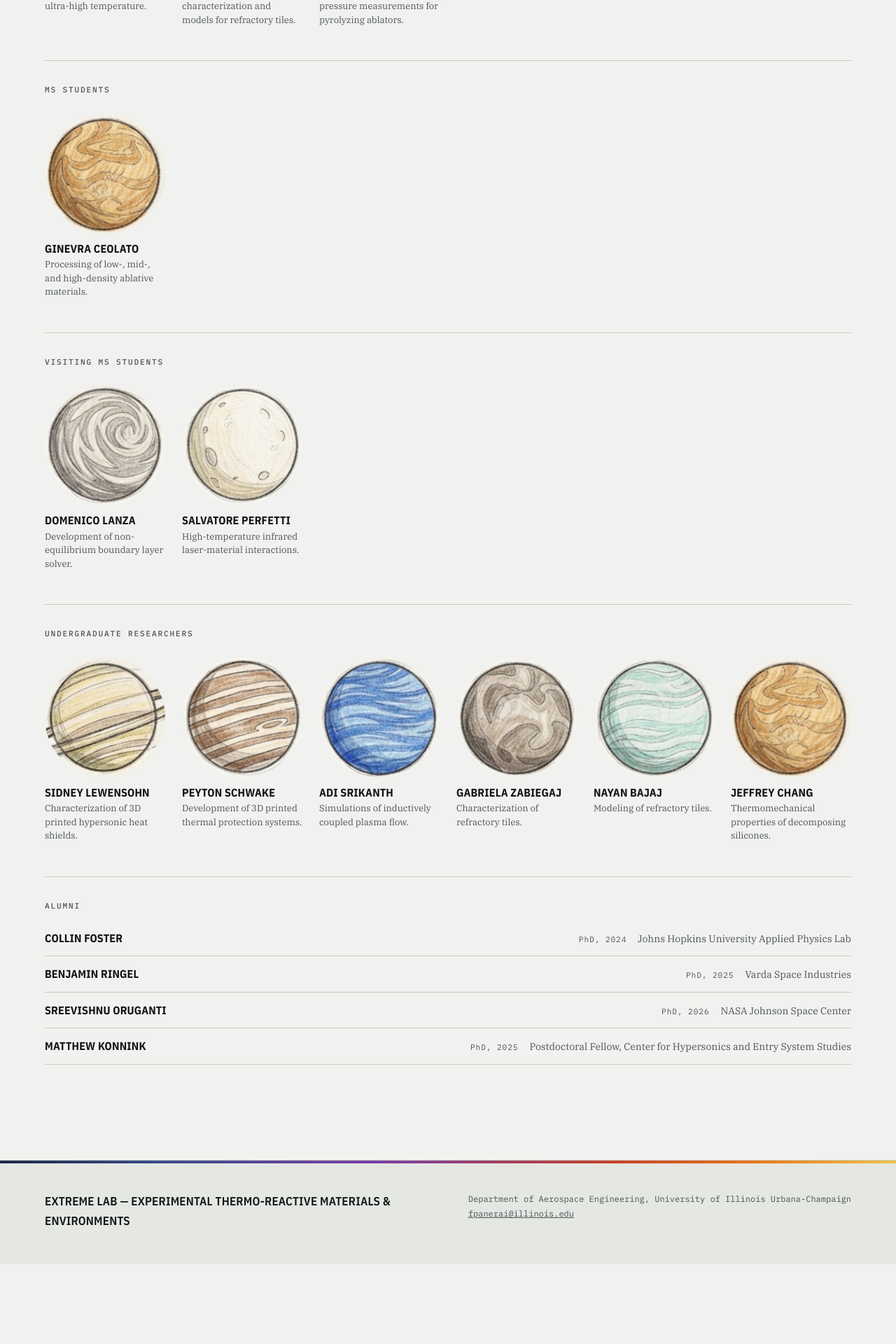
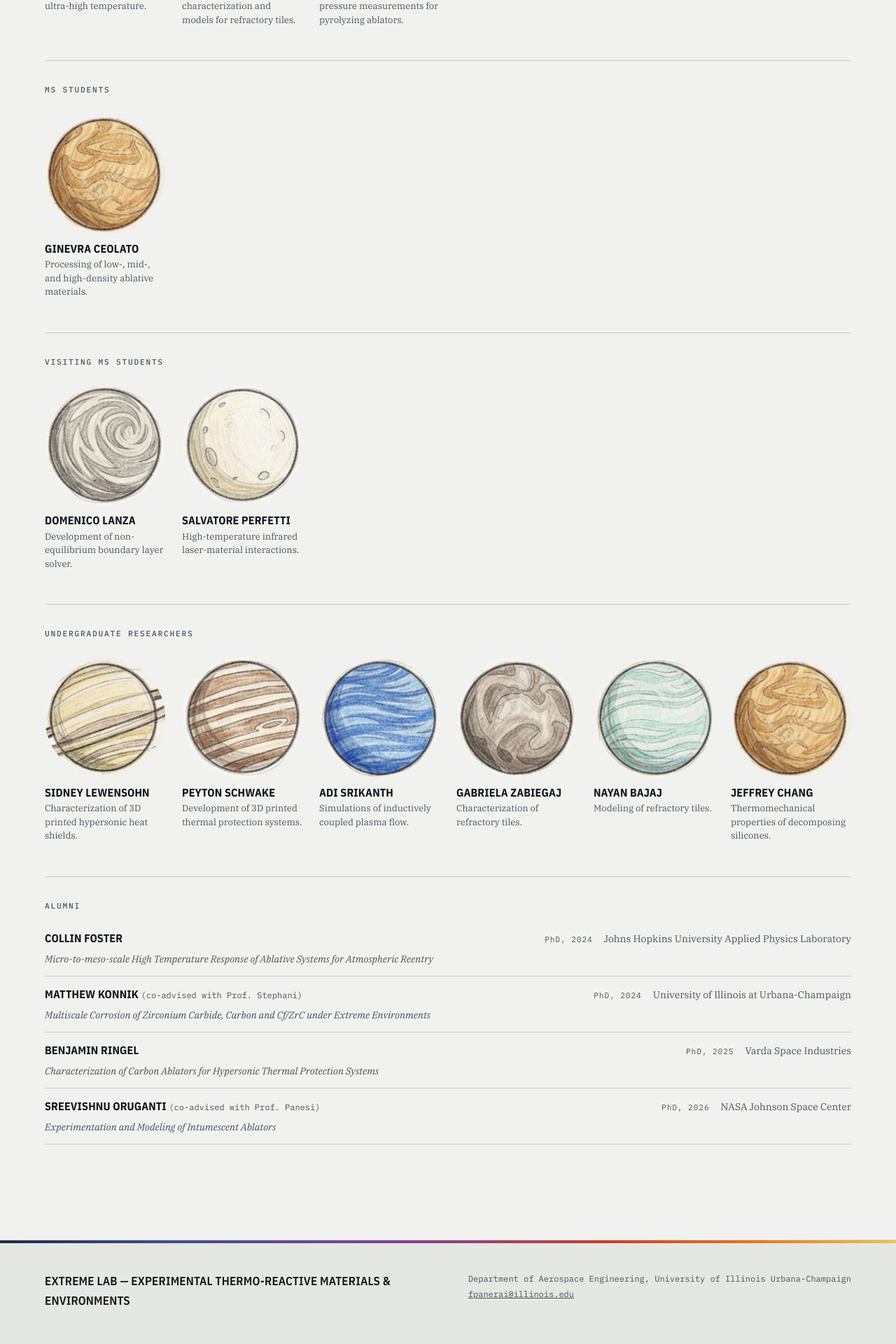
Before and after one commit to extremelab-illinois/extremelab-illinois.github.io, a Jekyll site: the page built from people.html, in a window 1280 px wide. Shown: the part 2132-4052 px from the top of the page at 70% size. Built offline with Jekyll 4.4.1, drawn with Linux system fonts in a browser that asks for light colours; before the commit the page ends 3938 px from its top, so only the background shows below that.

Commit message:
Add thesis titles to PhD alumni entries
Also corrects Matthew Konnik's name, graduation year, and destination, and
adds co-advisor credit for Konnik and Oruganti, per updated roster data.

Co-Authored-By: Claude Sonnet 5 <noreply@anthropic.com>

```diff
--- a/_data/people.yml
+++ b/_data/people.yml
@@ -95,16 +95,22 @@ alumni:
   - name: Collin Foster
     degree: PhD
     year: 2024
-    now: Johns Hopkins University Applied Physics Lab
+    thesis: Micro-to-meso-scale High Temperature Response of Ablative Systems for Atmospheric Reentry
+    now: Johns Hopkins University Applied Physics Laboratory
+  - name: Matthew Konnik
+    coadvisor: Stephani
+    degree: PhD
+    year: 2024
+    thesis: Multiscale Corrosion of Zirconium Carbide, Carbon and Cf/ZrC under Extreme Environments
+    now: University of Illinois at Urbana-Champaign
   - name: Benjamin Ringel
     degree: PhD
     year: 2025
+    thesis: Characterization of Carbon Ablators for Hypersonic Thermal Protection Systems
     now: Varda Space Industries
   - name: Sreevishnu Oruganti
+    coadvisor: Panesi
     degree: PhD
     year: 2026
+    thesis: Experimentation and Modeling of Intumescent Ablators
     now: NASA Johnson Space Center
-  - name: Matthew Konnink
-    degree: PhD
-    year: 2025
-    now: Postdoctoral Fellow, Center for Hypersonics and Entry System Studies
--- a/assets/css/site.css
+++ b/assets/css/site.css
@@ -506,13 +506,19 @@ a { color: inherit; }
 }
 
 .alumni-item {
+  display: flex;
+  flex-direction: column;
+  gap: 0.35rem;
+  font-size: 0.9375rem;
+  border-bottom: 1px solid var(--rule);
+  padding-bottom: 0.75rem;
+}
+
+.alumni-item__row {
   display: grid;
   grid-template-columns: 1fr auto auto;
   gap: 1rem;
   align-items: baseline;
-  font-size: 0.9375rem;
-  border-bottom: 1px solid var(--rule);
-  padding-bottom: 0.75rem;
 }
 
 .alumni-item__name {
@@ -521,6 +527,23 @@ a { color: inherit; }
   font-size: 1rem;
   text-transform: uppercase;
   letter-spacing: 0.01em;
+}
+
+.alumni-item__coadvisor {
+  font-family: var(--utility);
+  font-weight: 400;
+  font-size: 0.75rem;
+  text-transform: none;
+  letter-spacing: 0;
+  color: var(--ink-mid);
+}
+
+.alumni-item__thesis {
+  margin: 0;
+  font-family: var(--body);
+  font-style: italic;
+  font-size: 0.875rem;
+  color: var(--ink-mid);
 }
 
 .alumni-item__degree {
@@ -541,7 +564,7 @@ a { color: inherit; }
   .person-card--pi {
     flex-direction: column;
   }
-  .alumni-item {
+  .alumni-item__row {
     grid-template-columns: 1fr;
     gap: 0.2rem;
   }
--- a/people.html
+++ b/people.html
@@ -149,9 +149,15 @@ permalink: /people/
     <ul class="alumni-list">
       {% for person in site.data.people.alumni %}
       <li class="alumni-item">
-        <span class="alumni-item__name">{{ person.name }}</span>
-        <span class="alumni-item__degree">{{ person.degree }}, {{ person.year }}</span>
-        <span class="alumni-item__now">{{ person.now }}</span>
+        <div class="alumni-item__row">
+          <span class="alumni-item__name">
+            {{ person.name }}
+            {% if person.coadvisor %}<span class="alumni-item__coadvisor">(co-advised with Prof. {{ person.coadvisor }})</span>{% endif %}
+          </span>
+          <span class="alumni-item__degree">{{ person.degree }}, {{ person.year }}</span>
+          <span class="alumni-item__now">{{ person.now }}</span>
+        </div>
+        {% if person.thesis %}<p class="alumni-item__thesis">{{ person.thesis }}</p>{% endif %}
       </li>
       {% endfor %}
     </ul>
```
